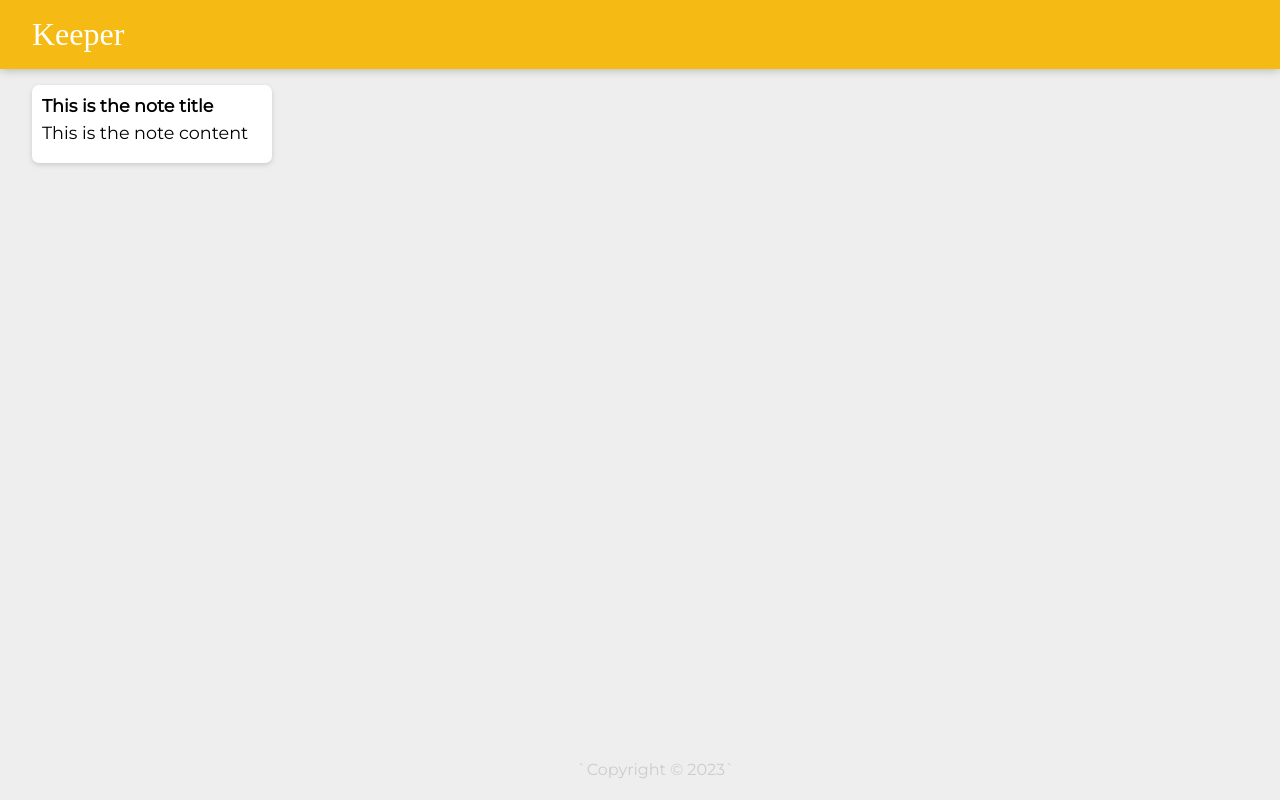
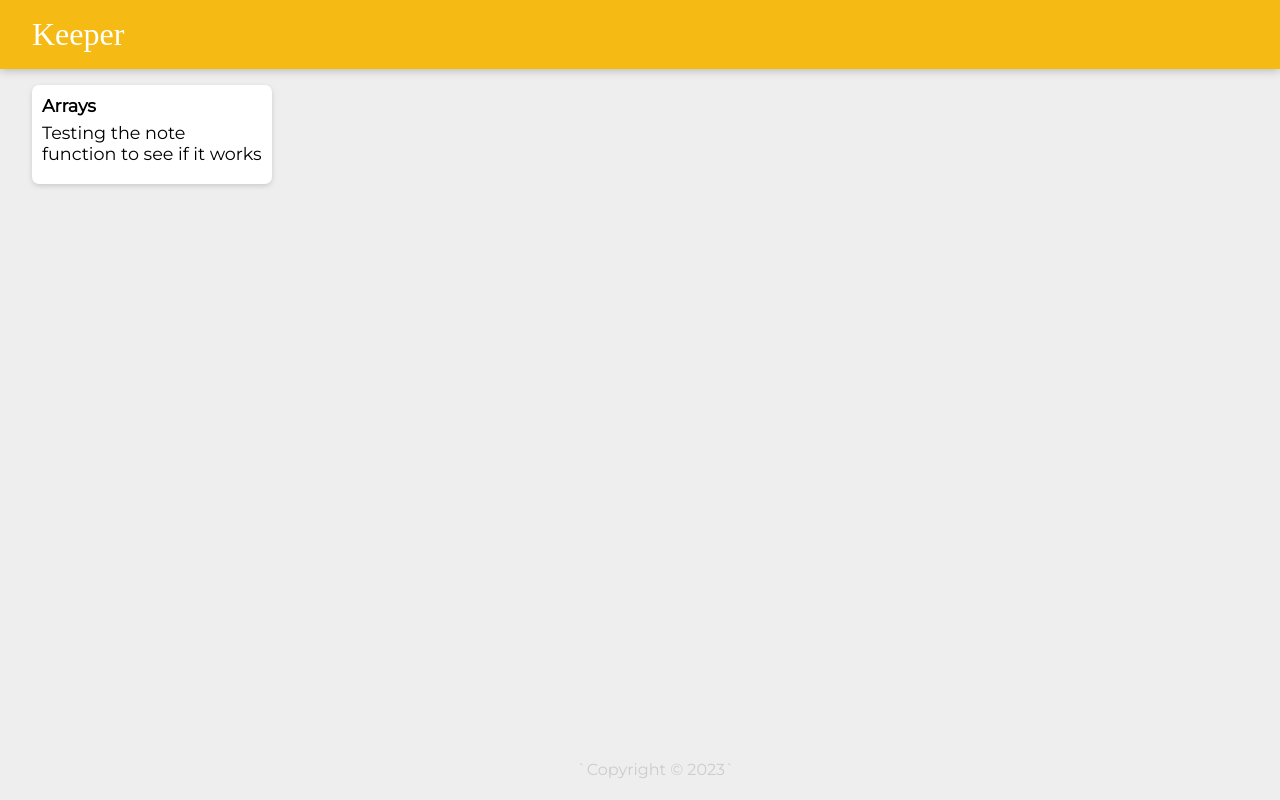
Before and after one commit to CelalKincross/web_dev, a React (Create React App) app in the folder keeper-app/: page / in a window 1280 px wide. Built offline with nearby package versions, Linux system fonts and the light colour scheme; a web font is replaced by a local one.

Commit message:
dynamic notes with map function

```diff
--- a/keeper-app/src/components/App.jsx
+++ b/keeper-app/src/components/App.jsx
@@ -2,12 +2,19 @@
 import Footer from "./Footer";
 import Header from "./Header";
 import Note from "./Note";
+import notes from "../notes"
 // note section of app
 function App() {
     return (
     <div>
         <Header />
-        <Note />
+        {notes.map(noteItem => (
+      <Note
+      key={noteItem.key}
+      title={noteItem.title}
+      content={noteItem.content}
+      />)
+      )}
         <Footer />
     </div>);
 }
--- a/keeper-app/src/components/Note.jsx
+++ b/keeper-app/src/components/Note.jsx
@@ -1,10 +1,10 @@
 import React from "react";
 
-function Note() {
+function Note(props) {
     return (
         <div className="note">
-        <h1>This is the note title</h1>
-        <p>This is the note content</p>
+        <h1>{props.title}</h1>
+        <p>{props.content}</p>
         </div>
     )
 }
```
